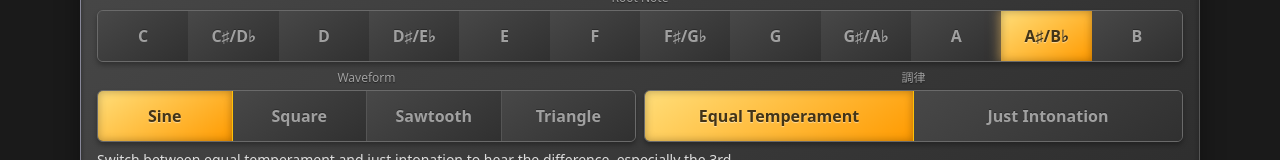
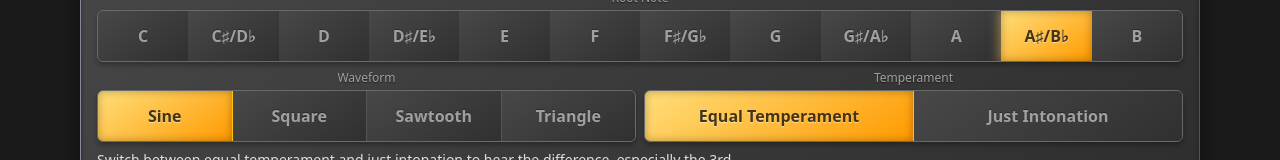
Before and after one commit to Nyoho/just-intonation, a React (Vite) app: page / in a window 1280 px wide. Shown: the part 341-501 px from the top of the page. Built offline with nearby package versions, Linux system fonts and the light colour scheme.

Commit message:
Localize temperament

```diff
--- a/src/App.tsx
+++ b/src/App.tsx
@@ -378,7 +378,7 @@ export default function App() {
             ]}
             selectedValue={mode}
             onValueChange={(value) => setMode(value as 'equal' | 'just')}
-            label="調律"
+            label={t('temperament')}
           />
         </div>
 
--- a/src/i18n/locales/en.json
+++ b/src/i18n/locales/en.json
@@ -18,6 +18,7 @@
   "startButton": "Start Audio",
   "comparisonMessage": "Switch between equal temperament and just intonation to hear the difference, especially the 3rd.",
   "octave": "Octave",
+  "temperament": "Temperament",
   "waveform": "Waveform",
   "sine": "Sine",
   "square": "Square",
--- a/src/i18n/locales/ja.json
+++ b/src/i18n/locales/ja.json
@@ -18,6 +18,7 @@
   "startButton": "音声の再生を開始する",
   "comparisonMessage": "平均律と純正律を切り替えて、聞き比べてみよう。特に第3音を。",
   "octave": "オクターブ",
+  "temperament": "音律",
   "waveform": "音色",
   "sine": "正弦波",
   "square": "矩形波",
```
